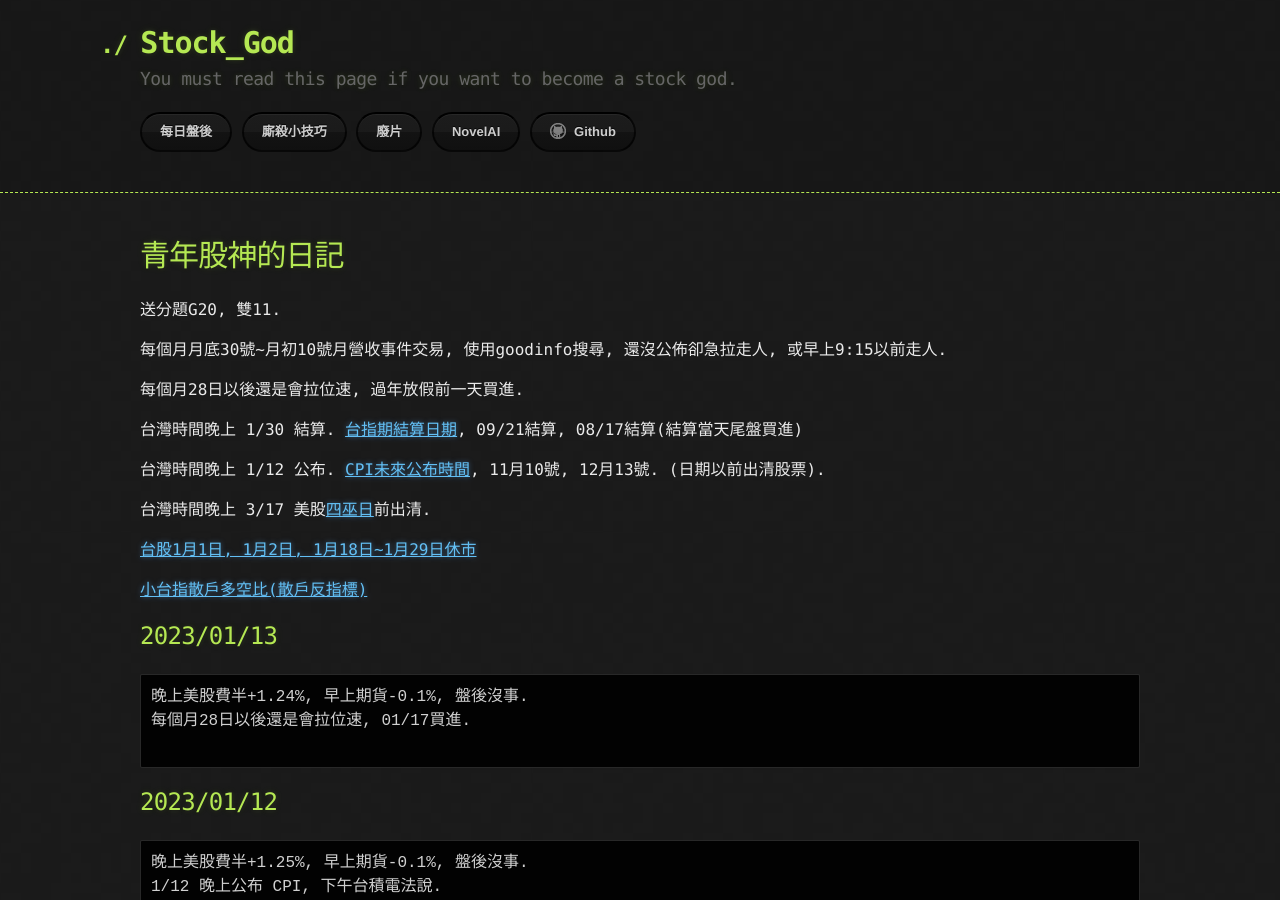
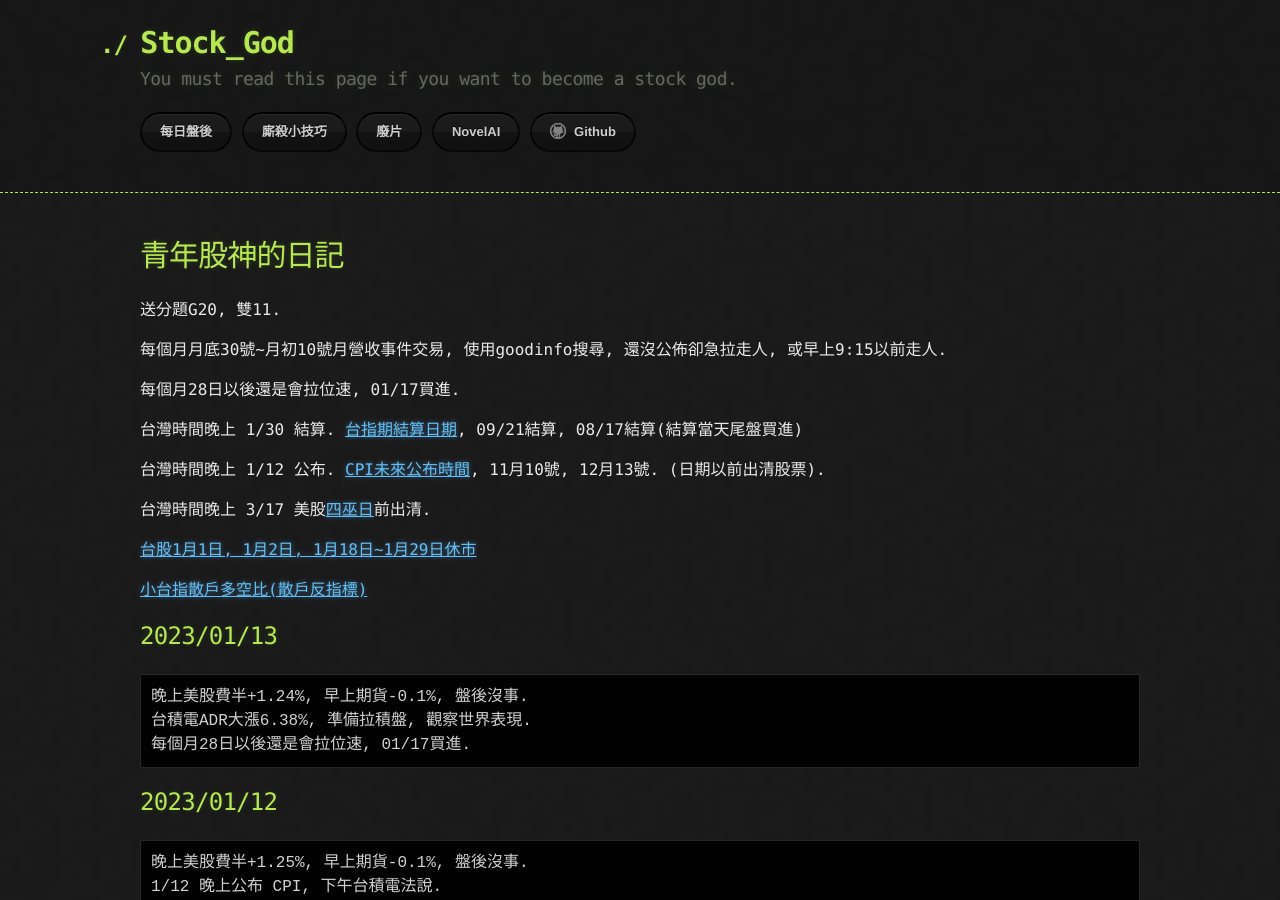
Before and after one commit to lepg5487/Stock_God, a Jekyll site: the page built from index.md, in a window 1280 px wide and 900 px high. Built offline with Jekyll 4.4.1, drawn with Linux system fonts in a browser that asks for light colours; our own code applies the rules of GitHub Pages for plain Markdown files.

Commit message:
Update index.md

````diff
--- a/index.md
+++ b/index.md
@@ -8,7 +8,7 @@ layout: testlayouts
 
 每個月月底30號~月初10號月營收事件交易, 使用goodinfo搜尋, 還沒公佈卻急拉走人, 或早上9:15以前走人.
 
-每個月28日以後還是會拉位速, 過年放假前一天買進.
+每個月28日以後還是會拉位速, 01/17買進.
 
 台灣時間晚上 1/30 結算. [台指期結算日期](https://www.taifex.com.tw/file/taifex/CHINESE/4/2023Calendar_cv1.pdf), 09/21結算, 08/17結算(結算當天尾盤買進)
 
@@ -23,8 +23,8 @@ layout: testlayouts
 ## 2023/01/13
 ```
 晚上美股費半+1.24%, 早上期貨-0.1%, 盤後沒事.
+台積電ADR大漲6.38%, 準備拉積盤, 觀察世界表現.
 每個月28日以後還是會拉位速, 01/17買進.
-
 ```
 
 ## 2023/01/12
````
